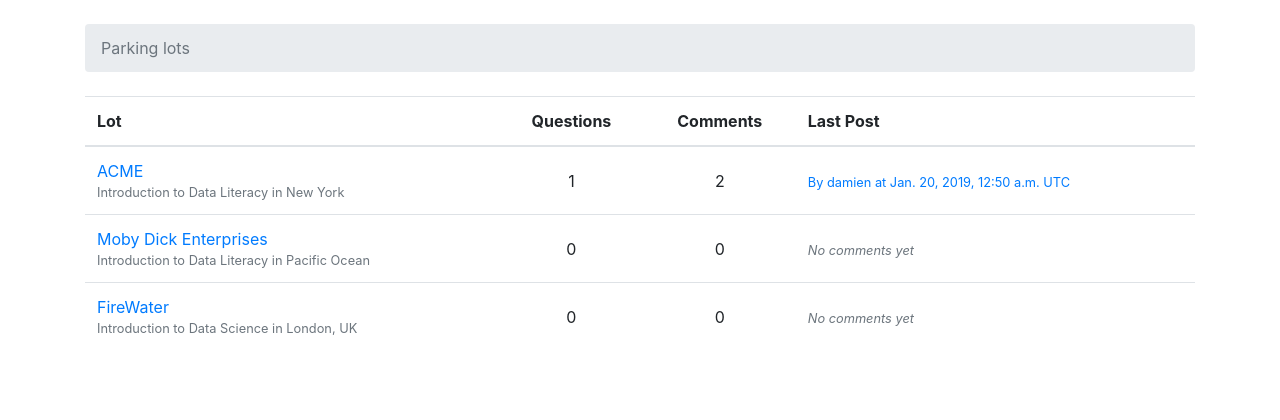
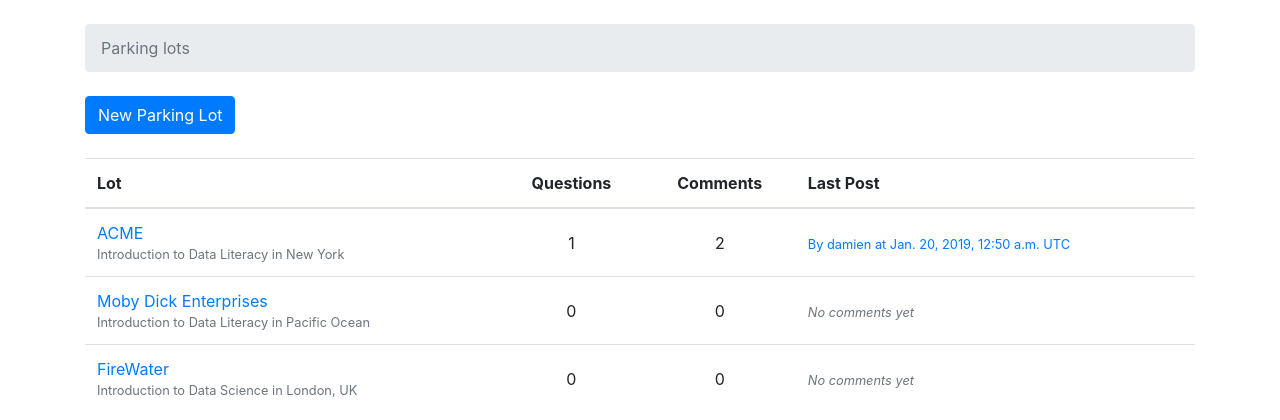
Before and after one commit to kiwidamien/ParkingLot, a Django app: page /lots/ in a window 1280 px wide. Shown: the top 420 px of the page. Run offline with Django 3.2, Linux system fonts and the light colour scheme; data comes from the database, SQL or seed files in the repository; both versions use the stored data as it was after the commit; some libraries are stand-ins or nearby versions.

Commit message:
created in-app way of making new ParkingLots

```diff
--- a/ParkingLot/urls.py
+++ b/ParkingLot/urls.py
@@ -21,6 +21,7 @@
     path('admin/', admin.site.urls),
     path('', views.home_page, name='home'),
     path('lots/', views.LotListView.as_view(), name='list_lots'),
+    path('lots/new/', views.NewLotView.as_view(), name='create_lot'),
     path('lots/<slug:lot_id>/', views.QuestionListView.as_view(),
          name='list_questions'),
     path('lots/<slug:lot_id>/new/', views.new_question, name='new_question'),
--- a/lot/forms.py
+++ b/lot/forms.py
@@ -16,6 +16,11 @@
         model = Post
         fields = ['message', ]
 
+
+class CreateLotForm(forms.ModelForm):
+    class Meta:
+        model = Lot
+        fields = '__all__'
 
 class FindLotForm(forms.Form):
     lot_slug = forms.CharField(max_length=100,
--- a/lot/views.py
+++ b/lot/views.py
@@ -4,7 +4,8 @@
 from django.views.generic import CreateView, ListView, UpdateView
 from django.utils import timezone
 from django.utils.text import slugify
-from .forms import NewQuestionForm, PostForm, FindLotForm
+from django.urls import reverse_lazy
+from .forms import NewQuestionForm, PostForm, FindLotForm, CreateLotForm
 from .models import Lot, Question, Post
 
 
@@ -24,6 +25,13 @@
     model = Lot
     context_object_name = 'lots'
     template_name = 'list_lots.html'
+
+
+class NewLotView(CreateView):
+    model = Lot
+    form_class = CreateLotForm
+    success_url = reverse_lazy('list_lots')
+    template_name = 'create_lot.html'
 
 
 def new_question(request, lot_id):
--- a/templates/list_lots.html
+++ b/templates/list_lots.html
@@ -5,6 +5,10 @@
 {% endblock %}
 
 {% block content %}
+  <div class="mb-4">
+      <a href="{% url 'create_lot' %}" class="btn btn-primary">New Parking Lot</a>
+  </div>
+
   <table class="table">
     <thead class="thead inverse">
       <tr>
```
Also changed, not shown: lot/tests/tests_create_lot_page.py (added, +16 -0 lines), lot/tests/tests_home_page.py (+1 -0 lines), templates/create_lot.html (added, +14 -0 lines), db.sqlite3.
